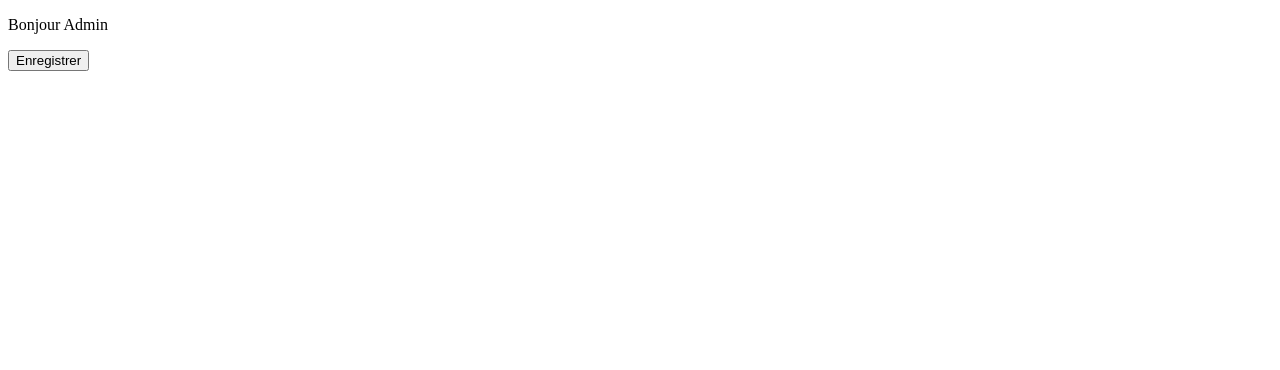
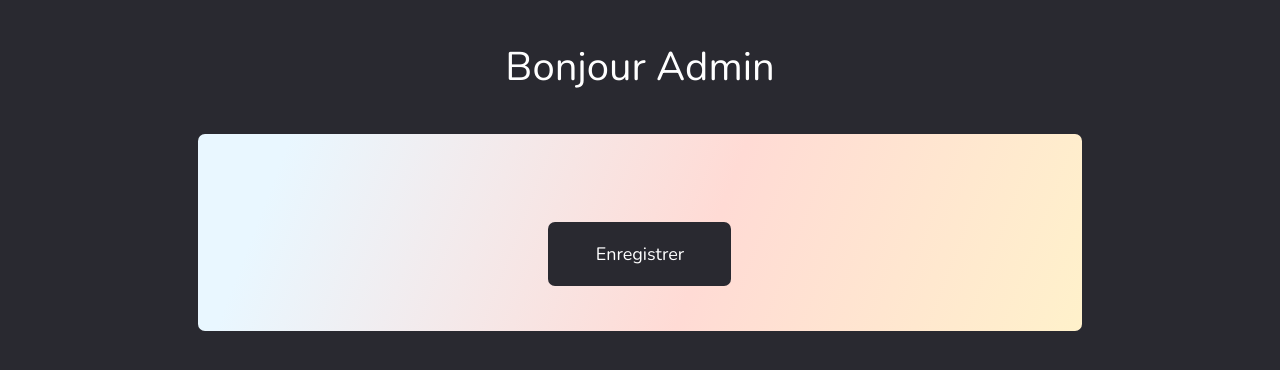
Before and after one commit to MissAnanas/Site-Web-Pro-, a PHP site: page /admin_page.php in a window 1280 px wide. Shown: the top 370 px of the page. Run offline with PHP 8.4, Linux system fonts and the light colour scheme; data that the repository does not hold is empty.

Commit message:
css fini

```diff
--- /dev/null
+++ b/admin.css
@@ -0,0 +1,60 @@
+body {
+    background: #292930;
+}
+
+form#updateForm {
+    background: linear-gradient(111.05deg, #E9F7FF 9.66%, #FFDBD5 57.52%, #FFF3CA 103.42%);
+    border-radius: 7px;
+    display: flex;
+    flex-direction: column;
+    padding: 15%;
+    padding-top: 10%;
+    align-items: center;
+    width: 70%;
+    padding-bottom: 5%;
+}
+
+.containeradmin {
+    display: flex;
+    justify-content: center;
+    padding-left: 15%;
+    padding-right: 15%;
+}
+
+input {
+    border: none;
+    font-family: "Nunito";
+    font-size: 18px;
+    border-radius: 7px;
+    padding: 2%;
+    width: 100%;
+}
+
+label {
+    font-family: "Nunito";
+    font-size: 20px;
+    width: 100%;
+    display: flex;
+    justify-content: center;
+    text-align: center;
+}
+
+.titleadmin {
+    font-family: "Nunito";
+    font-size: 40px;
+    display: flex;
+    justify-content: center;
+    color: white;
+}
+
+.btnadmin{
+    width: 183px;
+    height: 64px;
+    padding: 17px 39px 18px 39px;
+    border-radius: 7px;
+    background-color: #292930;
+    color: white;
+    border: none;
+    font-family: "Nunito";
+    font-size: 18px;
+}
--- a/admin_page.php
+++ b/admin_page.php
@@ -4,11 +4,17 @@
     <meta charset="UTF-8">
     <meta name="viewport" content="width=device-width, initial-scale=1.0">
     <title>Page Admin</title>
+    <link rel="stylesheet" href="admin.css">
     <script src="https://code.jquery.com/jquery-3.6.4.min.js"></script>
 </head>
 <body>
-    <p>Bonjour Admin</p>
+    <style>
+        @import url('https://fonts.googleapis.com/css2?family=Nunito&display=swap');
+        @import url('https://fonts.googleapis.com/css2?family=Noto+Sans:wght@300&display=swap');
+    </style>
+    <p class="titleadmin">Bonjour Admin</p>
 
+    <div class="containeradmin">
         <form id="updateForm">
             <?php
                 header("Cache-Control: no-store, no-cache, must-revalidate, max-age=0");
@@ -24,8 +30,9 @@
                 }
             ?>
 
-        <button type="button" onclick="updateTexts()">Enregistrer</button>
+            <button class="btnadmin" type="button" onclick="updateTexts()">Enregistrer</button>
         </form>
+        </div>
 
     <script>
         function updateTexts() {
```
Lines whose indentation alone changed are shown as unchanged.
